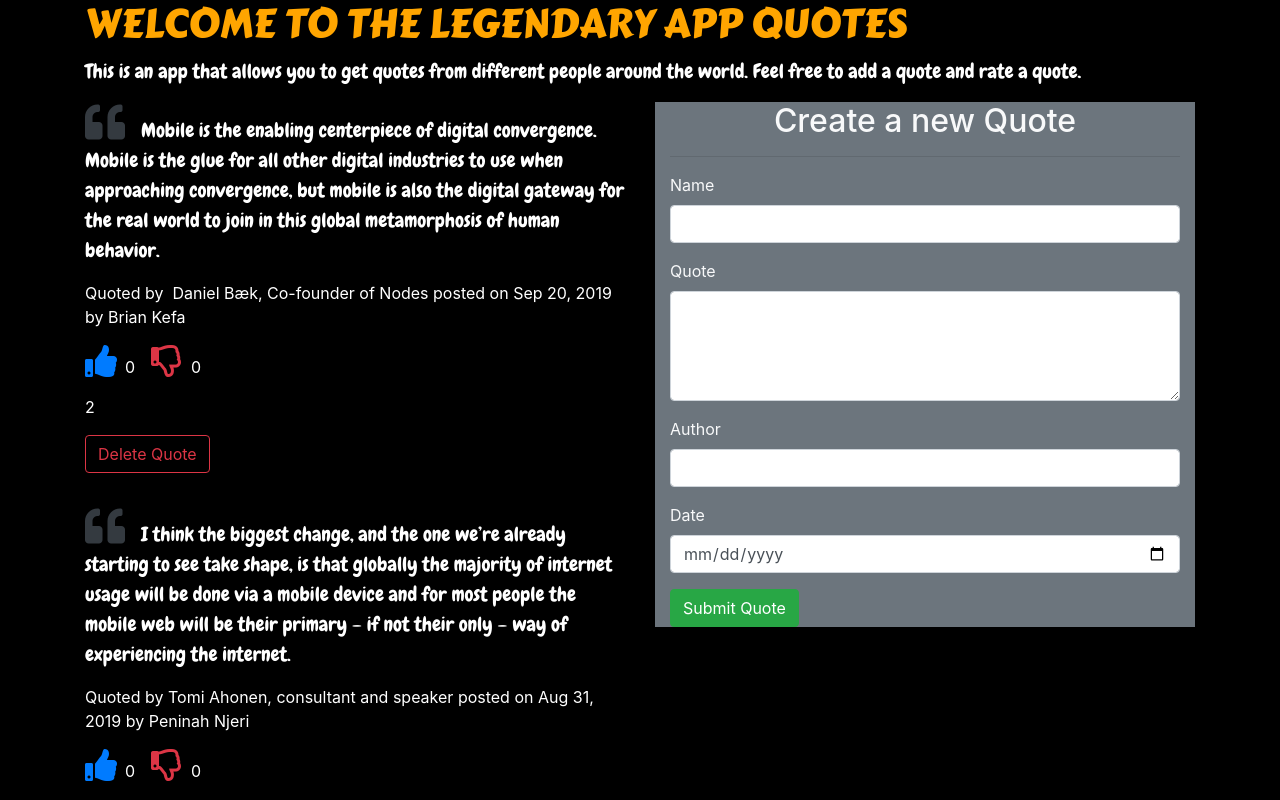
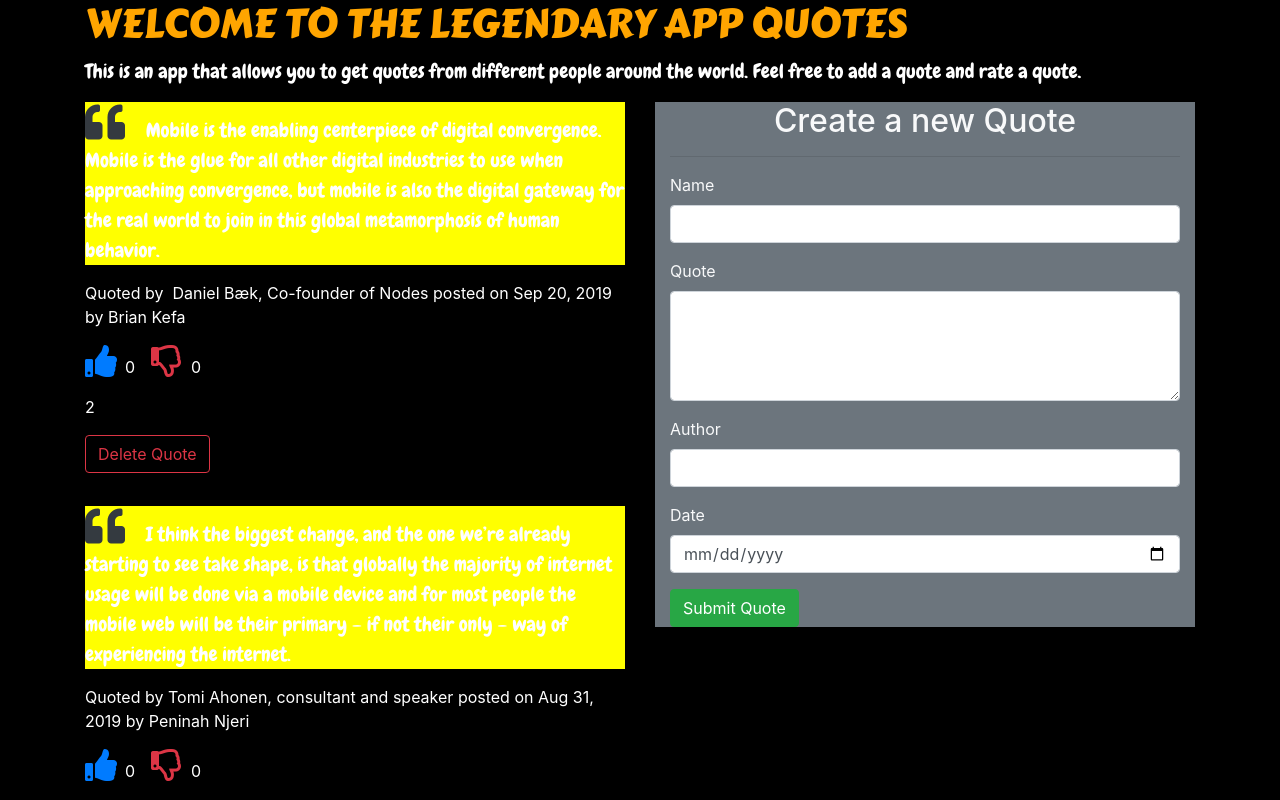
Before and after one commit to costamay/Quote-App, an Angular app: page / in a window 1280 px wide. Shown: the top 800 px of the page. Built offline with nearby package versions, Linux system fonts and the light colour scheme.

Commit message:
Add custom directive to the quote element

```diff
--- a/src/app/quote/quote.component.html
+++ b/src/app/quote/quote.component.html
@@ -6,7 +6,8 @@
     <div class="col-md-6">
       <div *ngFor='let quote of quotes, let i = index'>
         <div>
-        <p ><i class="fa fa-quote-left fa-2x text-dark mr-3"></i>{{quote.quote}}</p>
+        <p appHighlighteQuote ><i class="fa fa-quote-left fa-2x text-dark mr-3"></i> {{quote.quote}} </p>
+
         </div>
 
         <div>
```
